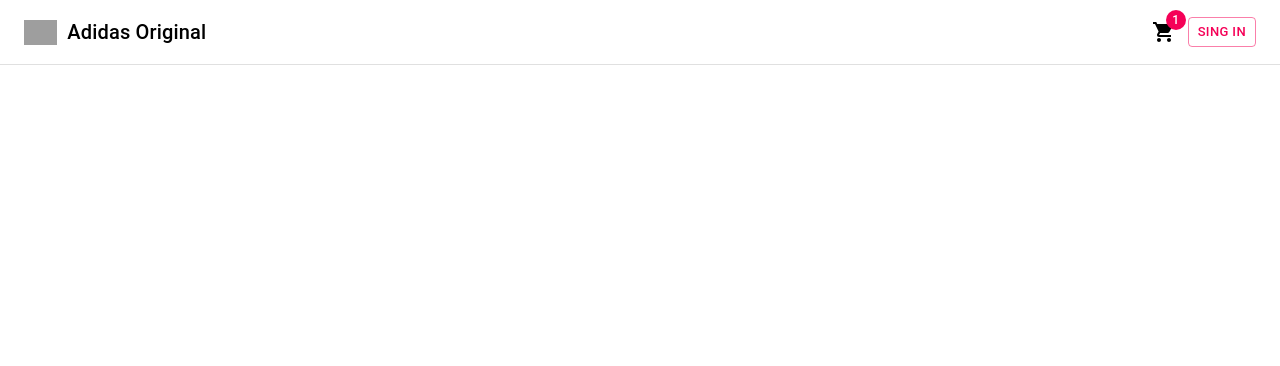
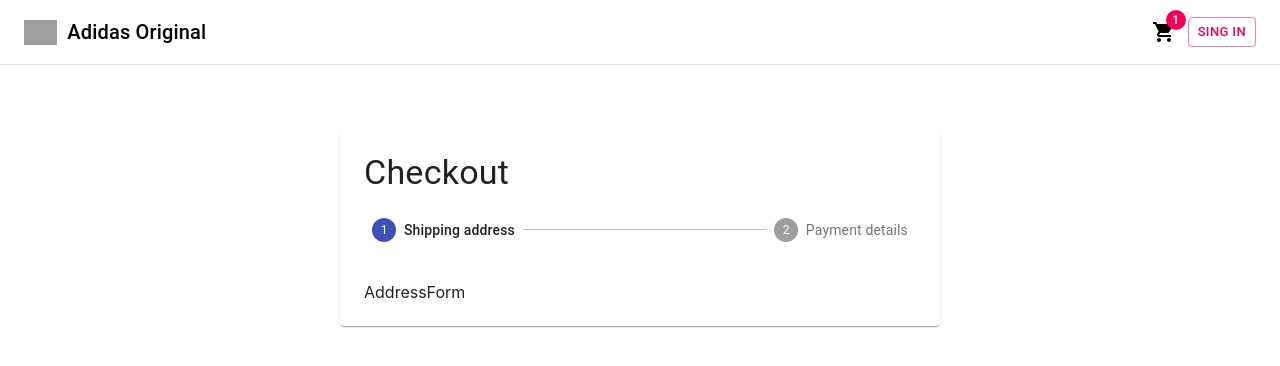
Before and after one commit to NadiaBarco/webWithReact, a React (Create React App) app in the folder mi-web-app/: page /Login in a window 1280 px wide. Shown: the top 366 px of the page. Built offline with nearby package versions, Linux system fonts and the light colour scheme; grey boxes are pictures that could not be loaded.

Commit message:
update login

```diff
--- a/mi-web-app/src/App.js
+++ b/mi-web-app/src/App.js
@@ -34,8 +34,8 @@ const App = () => {
           <Route exact path ="/cart">
 
           </Route>
-          <Route path="/Login">{/*Tengo que hacer un login --exact nose para que sirve*/ }
-
+          <Route exact path="/Login">{/*Tengo que hacer un login --exact nose para que sirve*/ }
+                <Checkout/>
           </Route>
 
 
--- /dev/null
+++ b/mi-web-app/src/components/LoginForm/AddressForm.jsx
@@ -0,0 +1,11 @@
+import React from 'react'
+
+function AddresForm() {
+    return (
+        <div>
+            AddressForm
+        </div>
+    )
+}
+
+export default AddresForm
--- a/mi-web-app/src/components/LoginForm/Checkout/Checkout.jsx
+++ b/mi-web-app/src/components/LoginForm/Checkout/Checkout.jsx
@@ -2,18 +2,28 @@ import React, {useState} from 'react'
 import {Paper, Stepper, Step, StepLabel, Typography, CircularProgress, Divider, Button} from '@material-ui/core'
 
 
-import useStyles from './styles';
+
+import useStyles from './styles'
+
+import AddressForm from '../AddressForm'
+import PaymentForm from '../PaymentForm'
 
 const steps =['Shipping address', 'Payment details'];
 
-
+{/*"The lines look very cool but useless" */}
 const Checkout = () => {
     const[activeStep, setActiveStep] =useState(0);
     const classes = useStyles();
 
+    const Confirmation = () =>(
+        <div>
+            Confirmation
+        </div>
+    )
+
     const Form = () => activeStep ===0
      ?<AddressForm />
-     :<PaymentAddress/>
+     :<PaymentForm/>
 
     return (
         <div>
--- /dev/null
+++ b/mi-web-app/src/components/LoginForm/PaymentForm.jsx
@@ -0,0 +1,11 @@
+import React from 'react'
+
+const PaymentForm = () => {
+    return (
+        <div>
+            PaymentForm
+        </div>
+    )
+}
+
+export default PaymentForm
```
Also changed, not shown: mi-web-app/src/components/LoginForm/AddresForm.jsx (deleted), mi-web-app/src/components/LoginForm/Checkout/PaymentForm.jsx (deleted).
